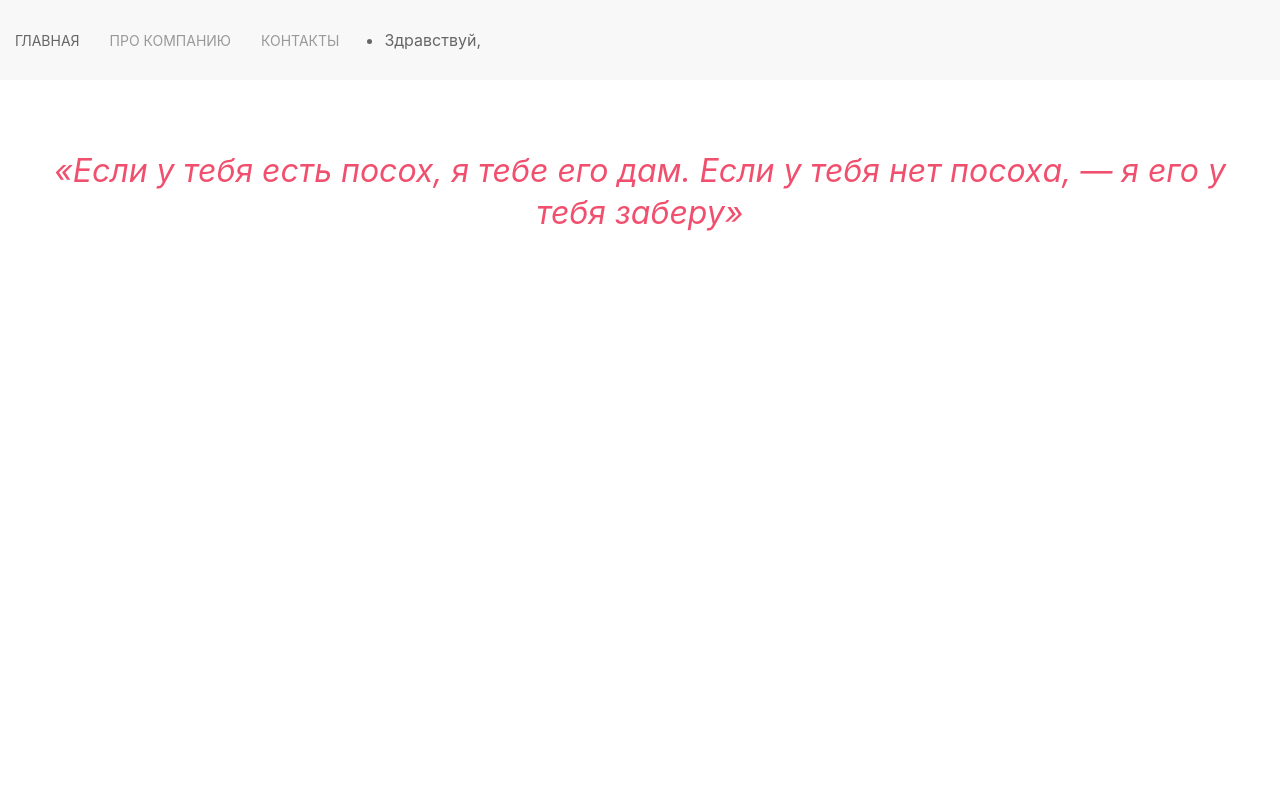
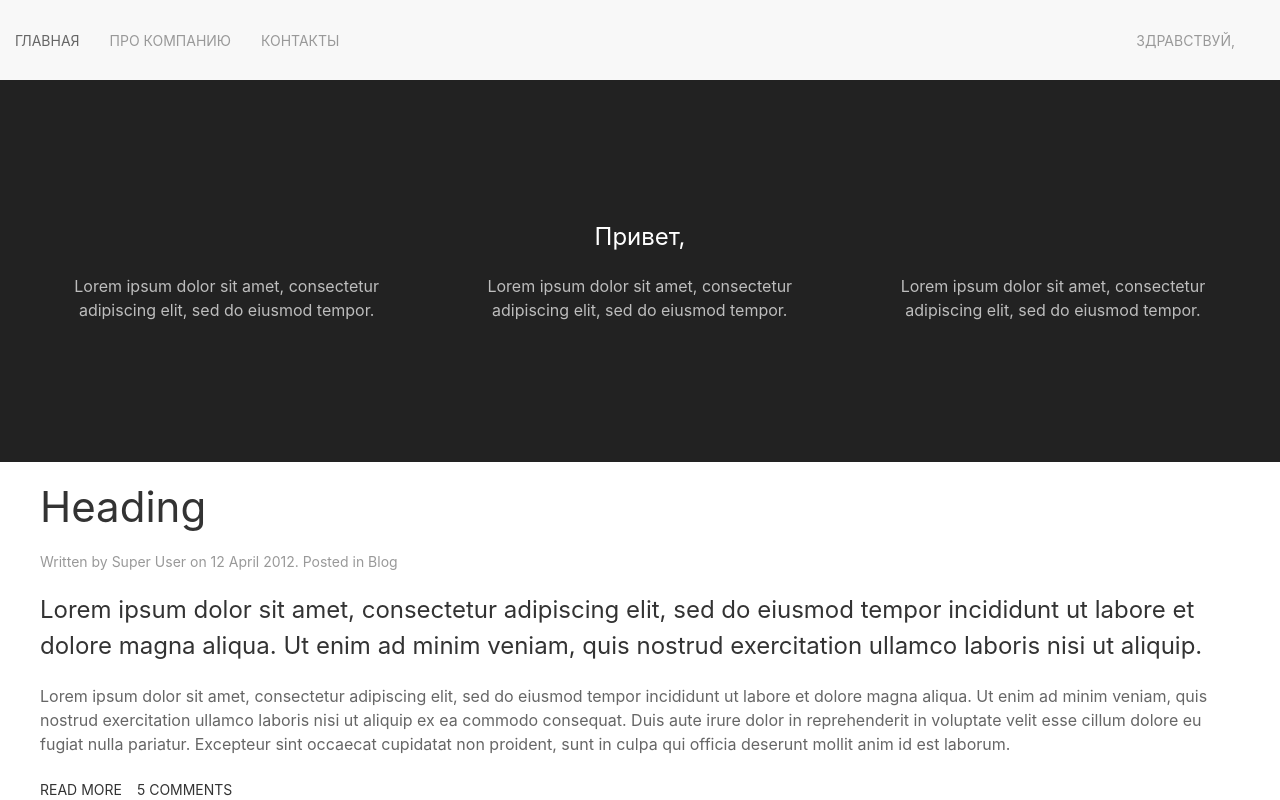
Before and after one commit to thinknetica-django-lab-01/ibrg, a Django app: page / in a window 1280 px wide. Run offline with Django 3.2, Linux system fonts and the light colour scheme; some libraries are stand-ins or nearby versions.

Commit message:
Вынес навигацию и хедер в отдельные файлы

```diff
--- a/main/views.py
+++ b/main/views.py
@@ -1,7 +1,6 @@
 from django.shortcuts import render
 
 
-
 def index(request):
-    turn_on_block =  False
+    turn_on_block = True
     return render(request, 'index.html', {'turn_on_block': turn_on_block,})
--- a/templates/base.html
+++ b/templates/base.html
@@ -10,30 +10,11 @@
 </head>
 <body>
 
-<nav class="uk-navbar-container" uk-navbar>
-    <div class="uk-navbar-left">
+    {% include 'components/navigation.html' %}
 
-        <ul class="uk-navbar-nav">
-            <li><a  href="/">Главная</a></li>
-            <li><a  href="/about/">Про Компанию</a></li>
-            <li><a  href="/contact/">Контакты</a></li>
-        </ul>
+    {% block content %}{% endblock content %}
 
-        <ul>
-            <li>
-                Здравствуй, {{ user.username }}
-            </li>
-        </ul>
-
-    </div>
-</nav>
-
-<div class="uk-container">
-    <div class="uk-section uk-text-center">
-        {% block content %}{% endblock content %}
-    </div>
-</div>
-<script src="{% static 'js/uikit.min.js' %}"></script>
-<script src="{% static 'js/uikit-icons.min.js' %}"></script>
+    <script src="{% static 'js/uikit.min.js' %}"></script>
+    <script src="{% static 'js/uikit-icons.min.js' %}"></script>
 </body>
 </html>
--- /dev/null
+++ b/templates/components/header.html
@@ -0,0 +1,19 @@
+<div class="uk-section uk-section-large uk-section-secondary uk-light ">
+    <div class="uk-container uk-text-center ">
+
+        <h3>Привет, {{ user.username }}</h3>
+
+        <div class="uk-grid-match uk-child-width-1-3@m" uk-grid>
+            <div>
+                <p>Lorem ipsum dolor sit amet, consectetur adipiscing elit, sed do eiusmod tempor.</p>
+            </div>
+            <div>
+                <p>Lorem ipsum dolor sit amet, consectetur adipiscing elit, sed do eiusmod tempor.</p>
+            </div>
+            <div>
+                <p>Lorem ipsum dolor sit amet, consectetur adipiscing elit, sed do eiusmod tempor.</p>
+            </div>
+        </div>
+
+    </div>
+</div>
--- /dev/null
+++ b/templates/components/navigation.html
@@ -0,0 +1,22 @@
+<nav class="uk-navbar-container" uk-navbar>
+
+    <div class="uk-navbar-left">
+        <ul class="uk-navbar-nav">
+            <li><a  href="/">Главная</a></li>
+            <li><a  href="/about/">Про Компанию</a></li>
+            <li><a  href="/contact/">Контакты</a></li>
+        </ul>
+    </div>
+
+    <div class="uk-navbar-right">
+        <ul class="uk-navbar-nav">
+            <li>
+                <a href="">Здравствуй, <b>{{ user.username }}</b></a>
+            </li>
+            <li>
+                <a href=""></a>
+            </li>
+        </ul>
+    </div>
+
+</nav>
--- a/templates/index.html
+++ b/templates/index.html
@@ -6,7 +6,8 @@
 
 
 {% block content %}
-
+    {% include 'components/header.html' %}
+    <div class="uk-container uk-margin-top">
     {% if turn_on_block %}
         <article class="uk-article">
             <h1 class="uk-article-title"><a class="uk-link-reset" href="">Heading</a></h1>
@@ -22,6 +23,7 @@
                     </div>
                 </div>
         </article>
+        </div>
     {% else %}
         <h2><em>«Если у тебя есть посох, я тебе его дам. Если у тебя нет посоха, — я его у тебя заберу»</em></h2>
     {% endif %}
```
